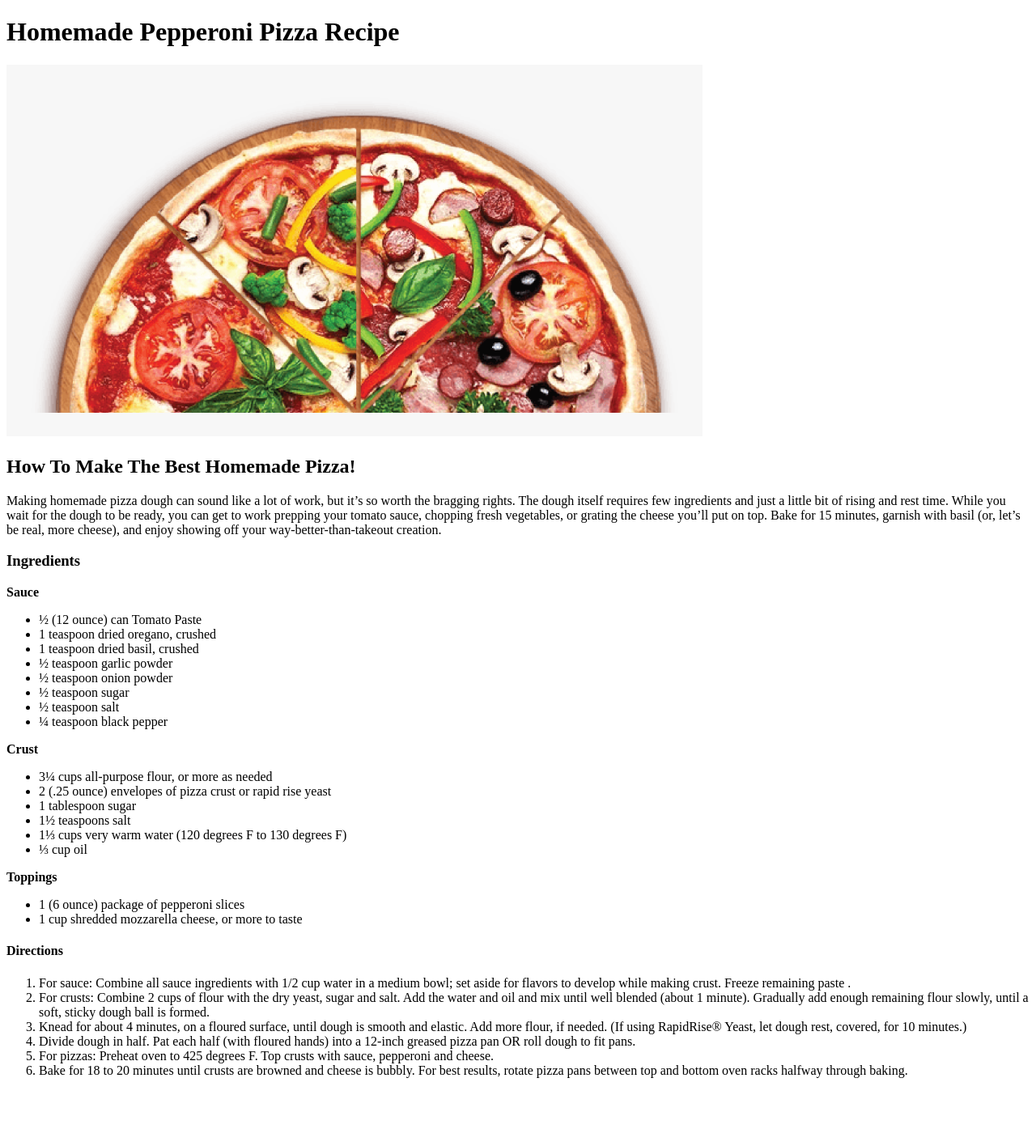
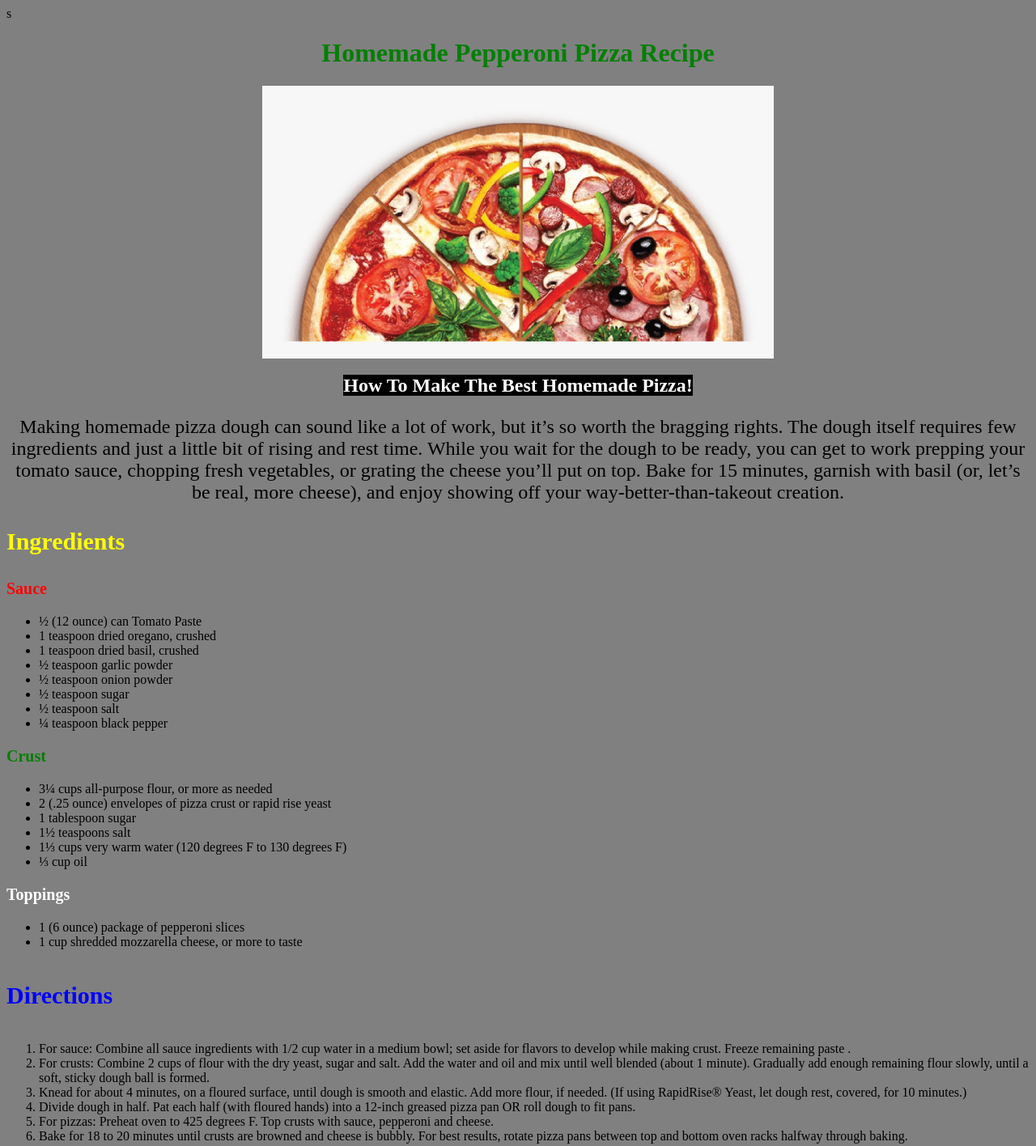
Before and after one commit to felineskating/odin-recipes, a plain HTML site: page recipes/pizza.html in a window 1280 px wide. Shown: the whole page at 81% size. Before the commit the page ends 1348 px from the top, so only its background shows below. Drawn offline with Linux system fonts and the light colour scheme.

Commit message:
Add css link and create css files
Created style.css and pizza.css created links in index.html and pizza.html
 Changes to be committed:
	modified:   index.html
	new file:   recipes/pizza.css
	modified:   recipes/pizza.html
	new file:   style.css

```diff
--- /dev/null
+++ b/recipes/pizza.css
@@ -0,0 +1,65 @@
+* {
+    background-color: gray;
+    font-family: 'Times New Roman', Times, serif;
+}
+
+h1{
+    text-align: center;
+    color: green;
+}
+
+.center {
+    display: block;
+    margin-left: auto;
+    margin-right: auto;
+    width: 50%;
+    background-color: grey;
+}
+
+h2 {
+    text-align: center;
+}
+h2 span {
+    background-color: black;
+    color: white;
+}
+
+#p1 {
+    text-align: center;
+    font-size: 24px;
+}
+
+h3 {
+    text-align: left;
+    color: yellow;
+    font-size: 30px;]
+    font-weight: bold;
+}
+
+#p2 {
+    text-align: left;
+    color: red;
+    font-size: 20px;
+    font-weight: bold;
+}
+
+#p3 {
+    text-align: left;
+    color: green;
+    font-size: 20px;
+    font-weight: bold
+}
+
+#p4 {
+    text-align: left;
+    color: white;
+    font-size: 20px;
+    font-weight: bold
+}
+
+h4 {
+    text-align: left;
+    color: blue;
+    font-size: 30px;
+    font-weight: bold
+}
--- a/recipes/pizza.html
+++ b/recipes/pizza.html
@@ -5,15 +5,17 @@
 
   <head>
     <title>HomemadePepperoniPizza</title>
+    <link rel="stylesheet" href="pizza.css">s
+
   </head>
 
   <body>
     <h1>Homemade Pepperoni Pizza Recipe</h1>
-    <img src="pizza.png">
-    <h2>How To Make The Best Homemade Pizza!</h2>
-      <p>Making homemade pizza dough can sound like a lot of work, but it’s so worth the bragging rights. The dough itself requires few ingredients and just a little bit of rising and rest time. While you wait for the dough to be ready, you can get to work prepping your tomato sauce, chopping fresh vegetables, or grating the cheese you’ll put on top. Bake for 15 minutes, garnish with basil (or, let’s be real, more cheese), and enjoy showing off your way-better-than-takeout creation.</p>
+    <img src="pizza.png" class="center">
+    <h2><span>How To Make The Best Homemade Pizza!</span></h2>
+      <p id="p1">Making homemade pizza dough can sound like a lot of work, but it’s so worth the bragging rights. The dough itself requires few ingredients and just a little bit of rising and rest time. While you wait for the dough to be ready, you can get to work prepping your tomato sauce, chopping fresh vegetables, or grating the cheese you’ll put on top. Bake for 15 minutes, garnish with basil (or, let’s be real, more cheese), and enjoy showing off your way-better-than-takeout creation.</p>
     <h3>Ingredients</h3>
-      <P><strong>Sauce</strong></P>
+      <P id="p2"><strong>Sauce</strong></P>
       <ul>
         <li>½ (12 ounce) can Tomato Paste</li>
         <li>1 teaspoon dried oregano, crushed</li>
@@ -24,7 +26,7 @@
         <li>½ teaspoon salt</li>
         <li>¼ teaspoon black pepper</li>
       </ul>
-      <p><strong>Crust</strong></p>
+      <p id="p3"><strong>Crust</strong></p>
       <ul>
         <li>3¼ cups all-purpose flour, or more as needed</li>
         <li>2 (.25 ounce) envelopes of pizza crust or rapid rise yeast</li>
@@ -33,7 +35,7 @@
         <li>1⅓ cups very warm water (120 degrees F to 130 degrees F)</li>
         <li>⅓ cup oil</li>
       </ul>
-      <p><Strong>Toppings</Strong></p>
+      <p id="p4"><Strong>Toppings</Strong></p>
       <ul>
         <li>1 (6 ounce) package of pepperoni slices</li>
         <li>1 cup shredded mozzarella cheese, or more to taste</li>
--- /dev/null
+++ b/style.css
@@ -0,0 +1,18 @@
+* {
+    background-color: black;
+}
+
+h1 {
+    text-align: center;
+}
+
+h1 span {
+    background-color: rgb(25, 4, 27);
+    color: rgb(94, 94, 94);
+    font-size: 54px;
+    font-family: 'Times New Roman', Times, serif;
+}
+ul {
+    text-align: center;
+    list-style-type: none;
+}
```
Also changed, not shown: index.html (+4 -5 lines).
